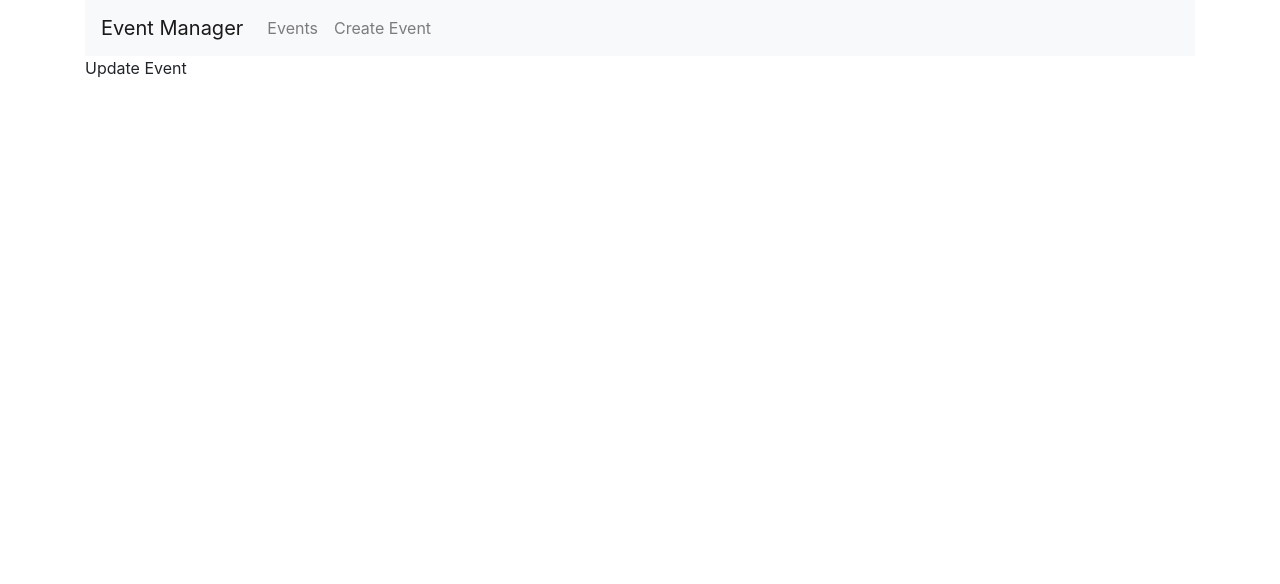
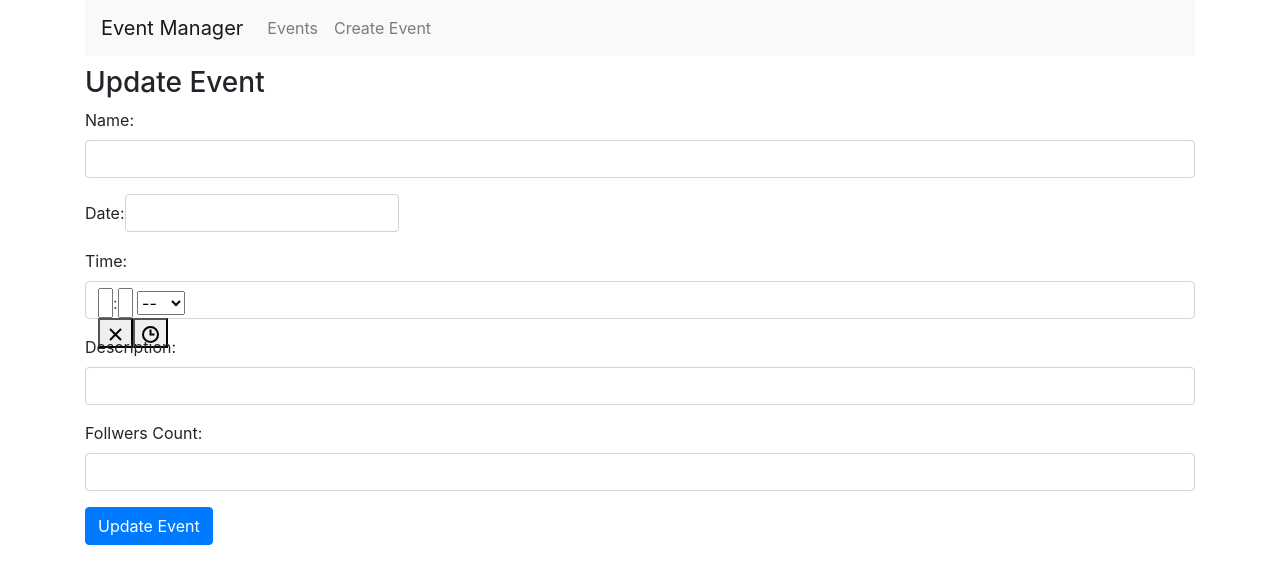
Before and after one commit to thehumblefool/event-manager, a React (Create React App) app: page /update/1 in a window 1280 px wide. Shown: the top 584 px of the page. Built offline with nearby package versions, Linux system fonts and the light colour scheme; no server answers.

Commit message:
Update Functionality added

```diff
--- a/src/components/create-event.component.js
+++ b/src/components/create-event.component.js
@@ -62,13 +62,14 @@ export default class CreateEvent extends Component {
 		console.log(`Form Submitted`);
 		console.log(`Name: ${this.state.eventName}`);
 		console.log(`Date: ${this.state.eventDate}`);
+		console.log(`Date: ${this.state.eventDate.toISOString()}`);
 		console.log(`Time: ${this.state.eventTime}`);
 		console.log(`Description: ${this.state.eventDescription}`);
 		console.log(`Follower Count: ${this.state.eventFollowerCount}`);
 
 		const newEvent = {
 			eventName: this.state.eventName,
-			eventDate: this.state.eventDate.getFullYear() + "-" + (this.state.eventDate.getMonth()+1) + "-" + this.state.eventDate.getDate(),
+			eventDate: this.state.eventDate.toISOString(),
 			eventTime: this.state.eventTime,
 			eventDescription: this.state.eventDescription,
 			eventFollowerCount: this.state.eventFollowerCount,
--- a/src/components/list-events.component.js
+++ b/src/components/list-events.component.js
@@ -5,7 +5,7 @@ import axios from 'axios';
 const Event = props => (
 	<tr>
 		<td>{props.event.eventName}</td>
-		<td>{props.event.eventDate}</td>
+		<td>{new Date(props.event.eventDate).toLocaleString().split(',')[0]}</td>
 		<td>{props.event.eventTime}</td>
 		<td>{props.event.eventFollowerCount}</td>
 		<td><Link to={"/update/"+props.event._id} className="btn btn-primary">Edit</Link></td>
--- a/src/components/update-event.component.js
+++ b/src/components/update-event.component.js
@@ -1,11 +1,185 @@
 import React, { Component } from 'react';
+import { Redirect } from 'react-router-dom';
+import DatePicker from 'react-datepicker';
+import TimePicker from 'react-time-picker';
+import axios from 'axios';
+
+import 'react-datepicker/dist/react-datepicker.css';
 
 export default class UpdateEvent extends Component {
+
+	constructor(props) {
+		super(props);
+
+		this.onChangeEventName = this.onChangeEventName.bind(this);
+		this.onChangeEventDate = this.onChangeEventDate.bind(this);
+		this.onChangeEventTime = this.onChangeEventTime.bind(this);
+		this.onChangeEventDescription = this.onChangeEventDescription.bind(this);
+		this.onChangeEventFollowerCount = this.onChangeEventFollowerCount.bind(this);
+		this.onSubmit = this.onSubmit.bind(this);
+
+		this.state = {
+			_id: props.match.params.id,
+			eventName: '',
+			eventDate: null,
+			eventTime: null,
+			eventDescription: '',
+			eventFollowerCount: '',
+			updated: false
+		}
+
+		axios.get('http://localhost:4000/events/'+props.match.params.id)
+		.then(res => {
+			this.setState({		eventName: res.data.eventName,
+								eventDate: new Date(res.data.eventDate),
+								eventTime: res.data.eventTime,
+								eventDescription: res.data.eventDescription,
+								eventFollowerCount: res.data.eventFollowerCount
+						});
+		}).catch(err => { console.log('Unable to update: ' + err);});
+
+	}
+
+	componentDidMount() {
+		axios.get('http://localhost:4000/events/'+this.state._id)
+		.then(res => {
+			this.state.eventName= res.data.eventName;
+			this.state.eventDate= new Date(res.data.eventDate);
+			this.state.eventTime= res.data.eventTime;
+			this.state.Description= res.data.Description;
+			this.state.eventFollowerCount= res.data.eventFollowerCount;
+		}).catch(err => { console.log('Unable to update: ' + err);});
+
+	}
+
+	onChangeEventName(e) {
+		this.setState({
+			eventName: e.target.value,
+		});
+	}
+
+	onChangeEventDate(date) {
+		this.setState({
+			eventDate: date
+		});
+	}
+
+	onChangeEventTime(time) {
+		this.setState({
+			eventTime: time
+		});
+	}
+
+	onChangeEventDescription(e) {
+		this.setState({
+			eventDescription: e.target.value
+		});
+	}
+
+	onChangeEventFollowerCount(e) {
+		this.setState({
+			eventFollowerCount: e.target.value
+		});
+	}
+
+	onSubmit(e) {
+		e.preventDefault();
+
+		console.log(`Form Submitted`);
+		console.log(`Name: ${this.state.eventName}`);
+		console.log(`Date: ${this.state.eventDate}`);
+		console.log(`Date: ${this.state.eventDate.toISOString()}`);
+		console.log(`Time: ${this.state.eventTime}`);
+		console.log(`Description: ${this.state.eventDescription}`);
+		console.log(`Follower Count: ${this.state.eventFollowerCount}`);
+
+		const newEvent = {
+			eventName: this.state.eventName,
+			eventDate: this.state.eventDate.toISOString(),
+			eventTime: this.state.eventTime,
+			eventDescription: this.state.eventDescription,
+			eventFollowerCount: this.state.eventFollowerCount,
+		}
+
+		axios.post('http://localhost:4000/events/update/'+this.state._id, newEvent)
+		.then(res => { console.log(res.data); alert('Updated')});
+
+		this.setState({
+			eventName: '',
+			eventDate: null,
+			eventTime: null,
+			eventDescription: '',
+			eventFollowerCount: '',
+			updated:true
+		});
+
+	}
+
 	render() {
+		if(this.state.updated) {
+			return (
+				<div>
+					<Redirect to='/' />
+				</div>
+			);
+		}
 		return (
-			<div>
-				<p>Update Event</p>
-			</div>
-		);
-	}
+            <div style={{marginTop: 10}}>
+                <h3>Update Event</h3>
+                <form onSubmit={this.onSubmit}>
+
+                    <div className="form-group">
+                        <label>Name: </label>
+                        <input  type="text"
+                                className="form-control"
+                                value={this.state.eventName}
+                                onChange={this.onChangeEventName}
+                                />
+                    </div>
+
+                    <div className="form-group">
+                        <label>Date: </label>
+                        <DatePicker
+                                className="form-control"
+                                selected={this.state.eventDate}
+                                onChange={this.onChangeEventDate}
+                                />
+                    </div>
+
+                    <div className="form-group">
+                        <label>Time: </label>
+                        <TimePicker
+                                className="form-control"
+                                value={this.state.eventTime}
+                                onChange={this.onChangeEventTime}
+                                />
+                    </div>
+
+                    <div className="form-group">
+                        <label>Description: </label>
+                        <input
+                                type="text"
+                                className="form-control"
+                                value={this.state.eventDescription}
+                                onChange={this.onChangeEventDescription}
+                                />
+                    </div>
+
+                    <div className="form-group">
+                        <label>Follwers Count: </label>
+                        <input
+                                type="text"
+                                className="form-control"
+                                value={this.state.eventFollowerCount}
+                                onChange={this.onChangeEventFollowerCount}
+                                />
+                    </div>
+
+                    <div className="form-group">
+                        <input type="submit" value="Update Event" className="btn btn-primary" />
+                    </div>
+                </form>
+            </div>
+        );
+    }
 }
```
Also changed, not shown: 2 other files (tests, documents, lock files or other folders).
